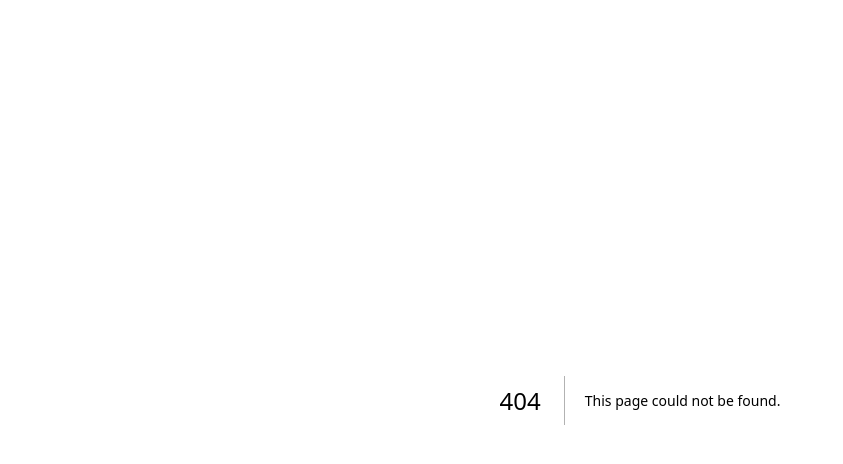
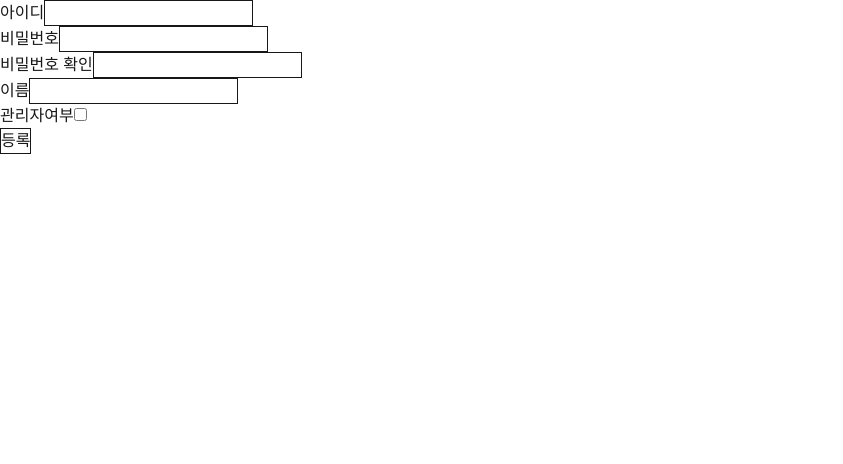
Before and after one commit to z3ro2201/omniController, a Next.js app: page /mgnt/users/member/add in a window 1280 px wide. Before the commit this address had no page. Shown: the top 464 px of the page, without its empty margins (0-843 px from the left). Built offline with nearby package versions, Linux system fonts and the light colour scheme.

Commit message:
회원목록페이지, 회원추가페이지 생성

```diff
--- /dev/null
+++ b/app/api/users/add/route.ts
@@ -0,0 +1,41 @@
+import { NextResponse } from "next/server";
+import { headers } from "next/headers";
+import { db } from "@/lib/db";
+import bcrypt from "bcryptjs";
+import type { UserTableRow } from "@/types/MemberType";
+
+const saltRounds = 12;
+
+export async function POST(req: Request) {
+  try {
+    const body = (await req.json()) as { user_id?: string; user_pw?: string; user_name?: string; isAdmin?: boolean };
+    const userId = body.user_id?.trim();
+    const userPw = body.user_pw ?? "";
+    const userName = body.user_name?.trim();
+    const isAdmin = body.isAdmin ?? false;
+    console.log(`id:${userId}`);
+    if (!userId || userId.length < 3) return NextResponse.json({ resultMsg: "아이디를 입력하세요.\n아이디는 3자리 이상이어야 합니다.", resultCode: 401 }, { status: 401 });
+    if (!userPw || userPw.length < 10) return NextResponse.json({ resultMsg: "비밀번호를 입력하세요.\n비밀번호는 10자리 이상이어야 합니다.", resultCode: 401 }, { status: 401 });
+    if (!userName || userName.length < 2) return NextResponse.json({ resultMsg: "사용자 이름을 입력하세요.\n이름은 2자리 이상이어야 합니다.", resultCode: 401 }, { status: 401 });
+
+    // 사용자 조회
+    const [rows] = await db.execute<UserTableRow[]>("SELECT user_id FROM user WHERE user_id = ? LIMIT 1", [userId]);
+    const user = rows?.[0];
+    if (user) return NextResponse.json({ resultMsg: "해당 아이디는 사용중인 아이디입니다.\n다른 아이디를 입력하세요.", resultCode: 409 }, { status: 409 });
+
+    // 비밀번호 생성
+    const hashPasswd = await bcrypt.hash(userPw, saltRounds);
+
+    // 관리자여부
+    const admin = isAdmin ? 1 : 0;
+
+    // DB 저장
+    const sql = "INSERT INTO user (user_id, user_pw, user_name, isAdmin) VALUES (?, ?, ?, ?)";
+    const [result] = await db.execute(sql, [userId, hashPasswd, userName, admin]);
+
+    return NextResponse.json({ resultMsg: `${userId}(${userName})님의 아이디를 생성하였습니다.`, resultCode: 200 }, { status: 200 });
+  } catch (error) {
+    console.error(error);
+    return NextResponse.json({ resultMsg: `처리과정중 문제가 발생했습니다.`, error, resultCode: 500 }, { status: 500 });
+  }
+}
--- /dev/null
+++ b/app/api/users/list/route.ts
@@ -0,0 +1,15 @@
+import { NextResponse } from "next/server";
+import { db } from "@/lib/db";
+import type { UserTableRow } from "@/types/MemberType";
+
+export async function POST(req: Request) {
+  try {
+    // 사용자 조회
+    const [rows] = await db.execute<UserTableRow[]>("SELECT * FROM user");
+
+    return NextResponse.json({ resultMsg: "목록조회 성공", resultCode: 200, resultData: rows }, { status: 200 });
+  } catch (error) {
+    console.error(error);
+    return NextResponse.json({ resultMsg: `처리과정중 문제가 발생했습니다.`, error, resultCode: 500 }, { status: 500 });
+  }
+}
--- /dev/null
+++ b/app/mgnt/users/member/add/memberAddLayout.tsx
@@ -0,0 +1,67 @@
+"use client";
+import { useState } from "react";
+
+const UserAddPageLayout = () => {
+  const [userId, setUserId] = useState<string | null>("");
+  const [userPw, setUserPw] = useState<string | null>("");
+  const [userPw2, setUserPw2] = useState<string | null>("");
+  const [userName, setUserName] = useState<string | null>("");
+  const [isAdmin, setIsAdmin] = useState<boolean>(false);
+
+  const submitMemberRegist = async () => {
+    const payload = { user_id: userId, user_pw: userPw, user_name: userName, isAdmin };
+    try {
+      const res = await fetch("/api/users/add", {
+        method: "POST",
+        headers: {
+          "Content-Type": "application/json",
+          "x-conditional-control": "true",
+        },
+        body: JSON.stringify(payload),
+      });
+
+      const json = await res.json();
+
+      if (!res.ok) {
+        alert(json.resultMsg);
+        return false;
+      }
+
+      alert(json.resultMsg);
+    } catch (error) {
+      console.error(error);
+    }
+  };
+
+  return (
+    <>
+      <div className="block">
+        <label htmlFor="">아이디</label>
+        <input type="text" className="border" value={userId ?? ""} onChange={(event) => setUserId(event.target.value)} />
+      </div>
+      <div className="block">
+        <label htmlFor="">비밀번호</label>
+        <input type="password" className="border" value={userPw ?? ""} onChange={(event) => setUserPw(event.target.value)} />
+      </div>
+      <div className="block">
+        <label htmlFor="">비밀번호 확인</label>
+        <input type="password" className="border" value={userPw2 ?? ""} onChange={(event) => setUserPw2(event.target.value)} />
+      </div>
+      <div className="block">
+        <label htmlFor="">이름</label>
+        <input type="text" className="border" value={userName ?? ""} onChange={(event) => setUserName(event.target.value)} />
+      </div>
+      <div className="block">
+        <label htmlFor="">관리자여부</label>
+        <input type="checkbox" checked={isAdmin} onChange={(event) => setIsAdmin(event.target.checked)} />
+      </div>
+      <div className="block">
+        <button type="button" className="border" onClick={() => submitMemberRegist()}>
+          등록
+        </button>
+      </div>
+    </>
+  );
+};
+
+export default UserAddPageLayout;
--- /dev/null
+++ b/app/mgnt/users/member/add/page.tsx
@@ -0,0 +1,7 @@
+import UserAddPageLayout from "./memberAddLayout";
+
+const UserAddPage = () => {
+  return <UserAddPageLayout />;
+};
+
+export default UserAddPage;
--- /dev/null
+++ b/app/mgnt/users/member/list/ListPageLayout.tsx
@@ -0,0 +1,58 @@
+"use client";
+
+import Link from "next/link";
+import { useEffect, useState } from "react";
+const MemberListPageLayout = () => {
+  const [list, setList] = useState([]);
+  useEffect(() => {
+    (async () => {
+      getList();
+    })();
+  }, []);
+
+  const getList = async () => {
+    try {
+      const res = await fetch("/api/users/list", { method: "POST" });
+      const json = await res.json();
+
+      if (!res.ok) {
+        setList([]);
+        return false;
+      }
+
+      setList(json.resultData);
+    } catch (error) {
+      console.error(error);
+    }
+  };
+
+  return (
+    <>
+      <div className="p-2">
+        <div className="flex gap-1">
+          <div className="w-[80px]">순서</div>
+          <div className="w-[110px]">ID</div>
+          <div className="w-[80px]">이름</div>
+          <div className="w-[50px]">관리자여부</div>
+        </div>
+        {list && list.length > 0 ? (
+          list.map((item, key: number) => (
+            <div className="flex gap-1" key={key}>
+              <div className="w-[80px]">{item.id}</div>
+              <div className="w-[110px]">{item.user_id}</div>
+              <div className="w-[80px]">{item.user_name}</div>
+              <div className="w-[50px]">{item.isAdmin === 1 ? "여" : "부"}</div>
+            </div>
+          ))
+        ) : (
+          <div>사용자를 등록해주세요.</div>
+        )}
+      </div>
+      <div className="text-right">
+        <Link href="./add">등록</Link>
+      </div>
+    </>
+  );
+};
+
+export default MemberListPageLayout;
--- /dev/null
+++ b/app/mgnt/users/member/list/page.tsx
@@ -0,0 +1,6 @@
+import MemberListPageLayout from "./ListPageLayout";
+const MemberListPage = () => {
+  return <MemberListPageLayout />;
+};
+
+export default MemberListPage;
```
Also changed, not shown: app/users/member/page.tsx (deleted).
